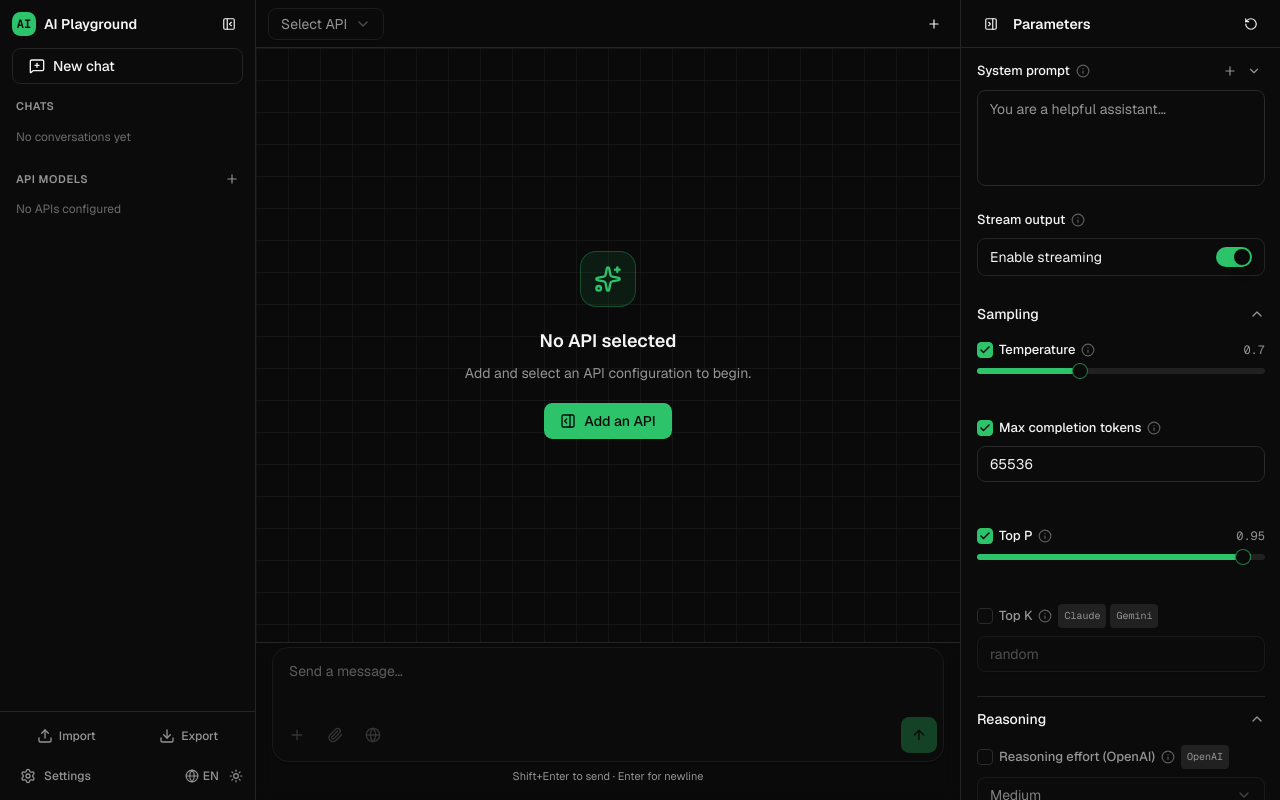
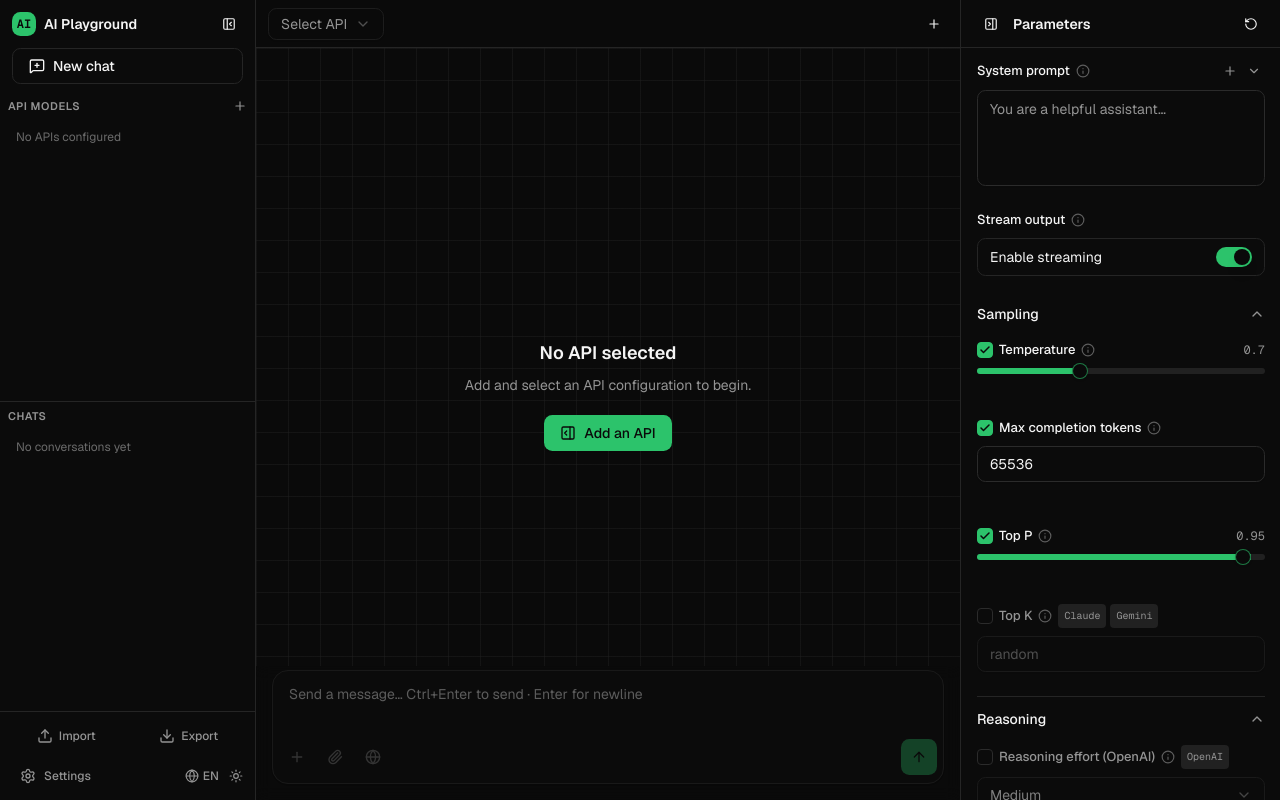
Before and after one commit to a052/ai_playground, a React (Vite) app: page / in a window 1280 px wide. Built offline with nearby package versions, Linux system fonts and the light colour scheme.

Commit message:
UI improvement

```diff
--- a/src/components/ChatMessage.tsx
+++ b/src/components/ChatMessage.tsx
@@ -62,15 +62,19 @@ export const ChatMessage = memo(function ChatMessage({
       initial={{ opacity: 0, y: 8 }}
       animate={{ opacity: 1, y: 0 }}
       transition={{ duration: 0.25, ease: 'easeOut' }}
+      className="group flex w-full flex-col gap-1"
+    >
+      <div className="flex w-full min-w-0 flex-col gap-1">
+        {/* meta */}
+        <div
           className={cn(
-        'group flex w-full gap-3',
+            'flex items-center gap-2 px-1 text-[11px] text-muted-foreground',
             isUser ? 'flex-row-reverse' : 'flex-row',
           )}
         >
-      {/* avatar */}
-      <div
+          <span
             className={cn(
-          'mt-0.5 flex h-7 w-7 shrink-0 items-center justify-center rounded-lg border',
+              'flex h-7 w-7 shrink-0 items-center justify-center rounded-lg border',
               isUser
                 ? 'border-border bg-secondary'
                 : 'border-brand/30 bg-brand/10 text-brand',
@@ -81,16 +85,7 @@ export const ChatMessage = memo(function ChatMessage({
             ) : (
               <Sparkles className="h-3.5 w-3.5" />
             )}
-      </div>
-
-      <div
-        className={cn(
-          'flex min-w-0 max-w-[85%] flex-col gap-1',
-          isUser ? 'items-end' : 'items-start',
-        )}
-      >
-        {/* meta */}
-        <div className="flex items-center gap-2 px-1 text-[11px] text-muted-foreground">
+          </span>
           <span className="font-medium text-foreground/80">
             {isUser ? t('chat.you') : message.model || t('chat.assistant')}
           </span>
@@ -168,7 +163,7 @@ export const ChatMessage = memo(function ChatMessage({
           message.error) && (
           <div
             className={cn(
-              'rounded-2xl border px-4 py-2.5',
+              'w-full rounded-2xl border px-4 py-2.5',
               isUser
                 ? 'rounded-br-md border-brand/20 bg-brand/10'
                 : 'rounded-bl-md border-border bg-card',
--- a/src/components/ChatWindow.tsx
+++ b/src/components/ChatWindow.tsx
@@ -136,7 +136,7 @@ export function ChatWindow() {
         {messages.length === 0 ? (
           <EmptyState hasConfig={hasConfig} onAddApi={() => openApiEditor()} />
         ) : (
-          <div className="mx-auto flex w-full max-w-3xl flex-col gap-6 px-4 py-6">
+          <div className="mx-auto flex w-full max-w-[960px] flex-col gap-6 px-4 py-6">
             {messages.map((m) => (
               <ChatMessage
                 key={m.id}
@@ -163,7 +163,7 @@ export function ChatWindow() {
       </div>
 
       {/* composer */}
-      <div className="shrink-0 border-t border-border bg-background/60 backdrop-blur">
+      <div className="shrink-0 bg-background/60 backdrop-blur">
         <MessageComposer
           onSend={send}
           onStop={stop}
--- a/src/components/ConfirmDialog.tsx
+++ b/src/components/ConfirmDialog.tsx
@@ -1,3 +1,4 @@
+import { useRef } from 'react'
 import { AlertTriangle } from 'lucide-react'
 import {
   Dialog,
@@ -18,10 +19,18 @@ export function ConfirmDialog() {
   const pending = useConfirm((s) => s.pending)
   const cancel = useConfirm((s) => s.cancel)
   const accept = useConfirm((s) => s.accept)
+  const confirmRef = useRef<HTMLButtonElement>(null)
 
   return (
     <Dialog open={open} onOpenChange={(o) => !o && cancel()}>
-      <DialogContent hideClose className="max-w-sm">
+      <DialogContent
+        hideClose
+        className="max-w-sm"
+        onOpenAutoFocus={(e) => {
+          e.preventDefault()
+          confirmRef.current?.focus()
+        }}
+      >
         <DialogHeader className="items-center text-center">
           <div className="mb-1 flex h-12 w-12 items-center justify-center rounded-full bg-destructive/10 text-destructive">
             <AlertTriangle className="h-6 w-6" />
@@ -36,6 +45,7 @@ export function ConfirmDialog() {
             {options?.cancelLabel ?? t('common.cancel')}
           </Button>
           <Button
+            ref={confirmRef}
             variant="destructive"
             onClick={() => void accept()}
             disabled={pending}
--- a/src/components/MessageComposer.tsx
+++ b/src/components/MessageComposer.tsx
@@ -171,7 +171,7 @@ export function MessageComposer({
   }
 
   const onKeyDown = (e: KeyboardEvent<HTMLTextAreaElement>) => {
-    if (e.key === 'Enter' && e.shiftKey && !e.nativeEvent.isComposing) {
+    if (e.key === 'Enter' && e.ctrlKey && !e.nativeEvent.isComposing) {
       e.preventDefault()
       submit()
     }
@@ -187,7 +187,7 @@ export function MessageComposer({
         onDragLeave={() => setDragging(false)}
         onDrop={onDrop}
         className={cn(
-          'relative mx-auto w-full max-w-3xl rounded-2xl border bg-card shadow-sm transition-colors',
+          'relative mx-auto w-full max-w-[960px] rounded-2xl border bg-card shadow-sm transition-colors',
           dragging ? 'border-brand ring-2 ring-brand/30' : 'border-border',
           disabled && 'opacity-60',
         )}
@@ -328,9 +328,6 @@ export function MessageComposer({
           )}
         </div>
       </div>
-      <p className="mx-auto mt-1.5 max-w-3xl px-1 text-center text-[11px] text-muted-foreground">
-        {t('chat.enterToSend')}
-      </p>
     </div>
   )
 }
--- a/src/components/Sidebar.tsx
+++ b/src/components/Sidebar.tsx
@@ -33,12 +33,6 @@ import { useT } from '@/i18n'
 import { toast } from '@/store/useToast'
 import { confirm } from '@/store/useConfirm'
 import { cn } from '@/lib/utils'
-
-const TYPE_LABEL: Record<string, string> = {
-  openai: 'OpenAI',
-  claude: 'Claude',
-  gemini: 'Gemini',
-}
 
 export function Sidebar() {
   const t = useT()
@@ -133,11 +127,83 @@ export function Sidebar() {
         </Button>
       </div>
 
-      {/* scroll region: chats + apis */}
-      <div className="min-h-0 flex-1 overflow-y-auto scrollbar-thin px-2">
-        {/* Chats */}
-        <SectionLabel>{t('sidebar.chats')}</SectionLabel>
-        <div className="mb-3 space-y-0.5">
+      {/* two equal scroll halves: apis (top) / chats (bottom) */}
+      <div className="flex min-h-0 flex-1 flex-col">
+        {/* API models half */}
+        <div className="flex min-h-0 flex-1 flex-col">
+          <div className="flex items-center justify-between pr-1">
+            <SectionLabel>{t('sidebar.models')}</SectionLabel>
+            <IconBtn label={t('sidebar.addModel')} onClick={() => openApiEditor()}>
+              <Plus className="h-3.5 w-3.5" />
+            </IconBtn>
+          </div>
+          <div className="min-h-0 flex-1 space-y-0.5 overflow-y-auto scrollbar-thin px-2 pb-2">
+          {configs.length === 0 ? (
+            <EmptyHint>{t('sidebar.noModels')}</EmptyHint>
+          ) : (
+            configs.map((c) => {
+              const active = c.id === activeConfigId
+              return (
+                <ContextMenu key={c.id}>
+                  <ContextMenuTrigger asChild>
+                    <div
+                      className={cn(
+                        'group flex items-center gap-2 rounded-md px-2 py-1.5 text-sm transition-colors',
+                        active ? 'bg-accent text-accent-foreground' : 'hover:bg-accent/50',
+                      )}
+                    >
+                      <button
+                        type="button"
+                        onClick={() => setActiveConfig(c.id)}
+                        className="flex min-w-0 flex-1 items-center gap-2 text-left"
+                      >
+                        <span
+                          className={cn(
+                            'h-1.5 w-1.5 shrink-0 rounded-full',
+                            active ? 'bg-brand' : 'bg-muted-foreground/30',
+                          )}
+                        />
+                        <span className="min-w-0 truncate">{c.name}</span>
+                      </button>
+                      <div className="flex shrink-0 items-center opacity-0 transition-opacity group-hover:opacity-100">
+                        <IconBtn
+                          label={t('api.edit')}
+                          onClick={() => openApiEditor(c.id)}
+                        >
+                          <Pencil className="h-3 w-3" />
+                        </IconBtn>
+                        <IconBtn
+                          label={t('sidebar.delete')}
+                          onClick={() =>
+                            confirm({
+                              title: t('sidebar.deleteModelConfirm'),
+                              description: t('confirm.deleteModelDesc'),
+                              onConfirm: () => removeConfig(c.id),
+                            })
+                          }
+                        >
+                          <Trash2 className="h-3 w-3" />
+                        </IconBtn>
+                      </div>
+                    </div>
+                  </ContextMenuTrigger>
+                  <ContextMenuContent>
+                    <ContextMenuItem onSelect={() => duplicateConfig(c.id)}>
+                      <Copy className="h-3.5 w-3.5" />
+                      {t('api.duplicate')}
+                    </ContextMenuItem>
+                  </ContextMenuContent>
+                </ContextMenu>
+              )
+            })
+          )}
+          </div>
+        </div>
+
+        {/* Chats half */}
+        <div className="flex min-h-0 flex-1 flex-col border-t border-border">
+          <SectionLabel>{t('sidebar.chats')}</SectionLabel>
+          <div className="min-h-0 flex-1 space-y-0.5 overflow-y-auto scrollbar-thin px-2 pb-2">
           {sessions.length === 0 ? (
             <EmptyHint>{t('sidebar.noChats')}</EmptyHint>
           ) : (
@@ -200,78 +266,7 @@ export function Sidebar() {
               )
             })
           )}
-        </div>
-
-        {/* APIs */}
-        <div className="flex items-center justify-between pr-1">
-          <SectionLabel>{t('sidebar.models')}</SectionLabel>
-          <IconBtn label={t('sidebar.addModel')} onClick={() => openApiEditor()}>
-            <Plus className="h-3.5 w-3.5" />
-          </IconBtn>
-        </div>
-        <div className="space-y-0.5">
-          {configs.length === 0 ? (
-            <EmptyHint>{t('sidebar.noModels')}</EmptyHint>
-          ) : (
-            configs.map((c) => {
-              const active = c.id === activeConfigId
-              return (
-                <ContextMenu key={c.id}>
-                  <ContextMenuTrigger asChild>
-                    <div
-                      className={cn(
-                        'group flex items-center gap-2 rounded-md px-2 py-1.5 text-sm transition-colors',
-                        active ? 'bg-accent text-accent-foreground' : 'hover:bg-accent/50',
-                      )}
-                    >
-                      <button
-                        type="button"
-                        onClick={() => setActiveConfig(c.id)}
-                        className="flex min-w-0 flex-1 items-center gap-2 text-left"
-                      >
-                        <span
-                          className={cn(
-                            'h-1.5 w-1.5 shrink-0 rounded-full',
-                            active ? 'bg-brand' : 'bg-muted-foreground/30',
-                          )}
-                        />
-                        <span className="min-w-0 truncate">{c.name}</span>
-                        <span className="ml-auto shrink-0 rounded bg-secondary px-1.5 py-0.5 font-mono text-[9px] uppercase text-muted-foreground">
-                          {TYPE_LABEL[c.type]}
-                        </span>
-                      </button>
-                      <div className="flex shrink-0 items-center opacity-0 transition-opacity group-hover:opacity-100">
-                        <IconBtn
-                          label={t('api.edit')}
-                          onClick={() => openApiEditor(c.id)}
-                        >
-                          <Pencil className="h-3 w-3" />
-                        </IconBtn>
-                        <IconBtn
-                          label={t('sidebar.delete')}
-                          onClick={() =>
-                            confirm({
-                              title: t('sidebar.deleteModelConfirm'),
-                              description: t('confirm.deleteModelDesc'),
-                              onConfirm: () => removeConfig(c.id),
-                            })
-                          }
-                        >
-                          <Trash2 className="h-3 w-3" />
-                        </IconBtn>
-                      </div>
-                    </div>
-                  </ContextMenuTrigger>
-                  <ContextMenuContent>
-                    <ContextMenuItem onSelect={() => duplicateConfig(c.id)}>
-                      <Copy className="h-3.5 w-3.5" />
-                      {t('api.duplicate')}
-                    </ContextMenuItem>
-                  </ContextMenuContent>
-                </ContextMenu>
-              )
-            })
-          )}
+          </div>
         </div>
       </div>
 
--- a/src/i18n/translations.ts
+++ b/src/i18n/translations.ts
@@ -34,7 +34,7 @@ export const translations: Record<Language, Record<string, string>> = {
       "This API configuration will be permanently removed. This action can't be undone.",
 
     // Chat window
-    'chat.placeholder': 'Send a message…',
+    'chat.placeholder': 'Send a message… Ctrl+Enter to send · Enter for newline',
     'chat.send': 'Send',
     'chat.stop': 'Stop',
     'chat.regenerate': 'Regenerate',
@@ -62,7 +62,6 @@ export const translations: Record<Language, Record<string, string>> = {
     'chat.selectModel': 'Select API',
     'chat.tokens': 'tokens',
     'chat.errorPrefix': 'Request failed',
-    'chat.enterToSend': 'Shift+Enter to send · Enter for newline',
     'chat.unsupportedType': '{name}: unsupported file type.',
 
     // Image lightbox
@@ -321,7 +320,7 @@ export const translations: Record<Language, Record<string, string>> = {
     'confirm.deleteModelDesc': '此 API 配置将被永久删除，操作无法撤销。',
 
     // Chat window
-    'chat.placeholder': '发送消息…',
+    'chat.placeholder': '发送消息… Ctrl+Enter 发送 · Enter 换行',
     'chat.send': '发送',
     'chat.stop': '停止',
     'chat.regenerate': '重新生成',
@@ -348,7 +347,6 @@ export const translations: Record<Language, Record<string, string>> = {
     'chat.selectModel': '选择 API',
     'chat.tokens': '令牌',
     'chat.errorPrefix': '请求失败',
-    'chat.enterToSend': 'Shift+Enter 发送 · Enter 换行',
     'chat.unsupportedType': '{name}：不支持的文件类型。',
 
     // Image lightbox
--- a/src/index.css
+++ b/src/index.css
@@ -74,9 +74,12 @@
 }
 
 @layer utilities {
-  /* Thin, theme-aware scrollbars */
+  /* Thin, theme-aware scrollbars — thumb hides when idle, reveals on hover */
   .scrollbar-thin {
     scrollbar-width: thin;
+    scrollbar-color: transparent transparent;
+  }
+  .scrollbar-thin:hover {
     scrollbar-color: hsl(var(--border)) transparent;
   }
   .scrollbar-thin::-webkit-scrollbar {
@@ -87,12 +90,15 @@
     background: transparent;
   }
   .scrollbar-thin::-webkit-scrollbar-thumb {
-    background-color: hsl(var(--border));
+    background-color: transparent;
     border-radius: 9999px;
     border: 2px solid transparent;
     background-clip: content-box;
   }
-  .scrollbar-thin::-webkit-scrollbar-thumb:hover {
+  .scrollbar-thin:hover::-webkit-scrollbar-thumb {
+    background-color: hsl(var(--border));
+  }
+  .scrollbar-thin:hover::-webkit-scrollbar-thumb:hover {
     background-color: hsl(var(--muted-foreground) / 0.5);
   }
 
```
Lines whose indentation alone changed are shown as unchanged.
